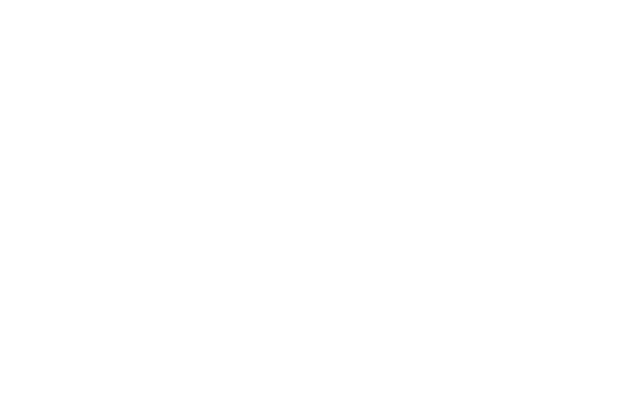
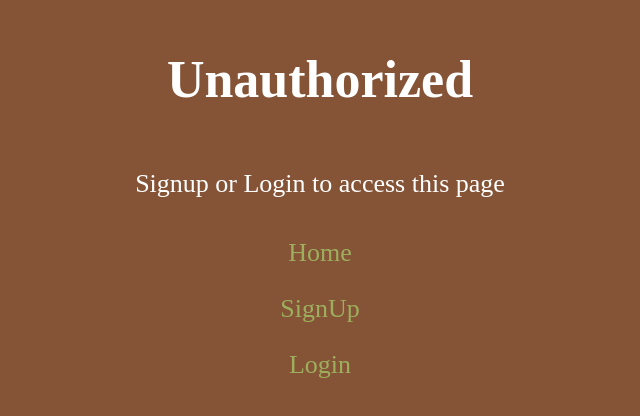
Before and after one commit to CruzNicholas-FS/lotrcrud, a React (Create React App) app in the folder reactfiles/: page /unauthorized in a window 1280 px wide. Before the commit this address had no page. Shown: the part 196-612 px from the top of the page, without its empty margins (320-960 px from the left). Built offline with nearby package versions, Linux system fonts and the light colour scheme; a web font is replaced by a local one.

Commit message:
Add unauthorized page

```diff
--- a/reactfiles/src/App.js
+++ b/reactfiles/src/App.js
@@ -4,11 +4,13 @@
 import Character from "./pages/Character";
 import SignUp from "./pages/SignUp";
 import Login from "./pages/Login"
+import Unauthorized from "./pages/Unauthorized";
 
 function App() {
   return (
     <Router>
       <Routes>
+      <Route path="/unauthorized" exact element={<Unauthorized/>} />
       <Route path="/signup" exact element={<SignUp/>} />
       <Route path="/login" exact element={<Login/>} />
       <Route path="/characters/:id" exact element={<Character/>} />
--- a/reactfiles/src/pages/Dashboard.js
+++ b/reactfiles/src/pages/Dashboard.js
@@ -28,6 +28,9 @@
         authService.logout();
         navigate("/login")
       }
+      if(error.response && error.response.status===401){
+        navigate("/unauthorized")
+      }
     }
     )
   }, [])
@@ -39,6 +42,7 @@
       .then((response)=>setCharacters(response.data))
     } catch (error) {
       setError(error.message||"Unexpected Error")
+      console.log(error);
     } finally{
       setLoading(false)
     }
--- a/reactfiles/src/pages/Login.js
+++ b/reactfiles/src/pages/Login.js
@@ -22,6 +22,8 @@
     <div className="App">
       <header className="App-header">
        <h1>Login</h1>
+       <Link to="/signup" className='link'>SignUp</Link>
+       <Link to="/" className='link'>Home</Link>
        <Link to="/dashboard" className='link'>Dashboard</Link>
        <form onSubmit={handleLogin}>
           <input type="text" placeholder="email" value={email} onChange={(e)=>setEmail(e.target.value)} />
--- /dev/null
+++ b/reactfiles/src/pages/Unauthorized.js
@@ -0,0 +1,18 @@
+import { Link } from 'react-router-dom';
+import '../App.css';
+
+function Unauthorized() {
+  return (
+    <div className="App">
+      <header className="App-header">
+       <h1>Unauthorized</h1>
+       <p>Signup or Login to access this page</p>
+       <Link to="/" className='link'>Home</Link>
+       <Link to="/signup" className='link'>SignUp</Link>
+       <Link to="/login" className='link'>Login</Link>
+      </header>
+    </div>
+  );
+}
+
+export default Unauthorized;
```
